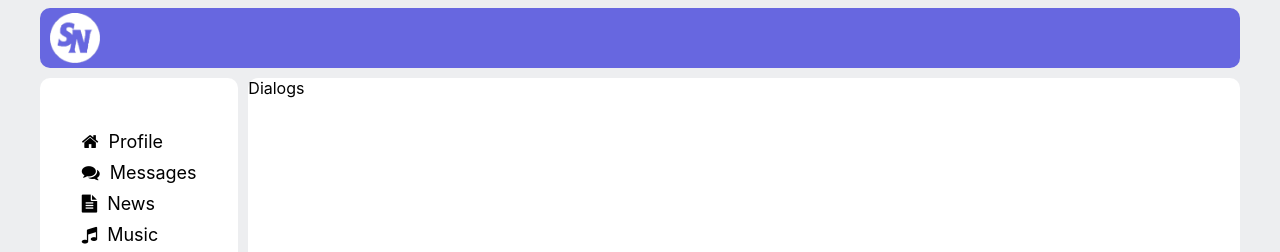
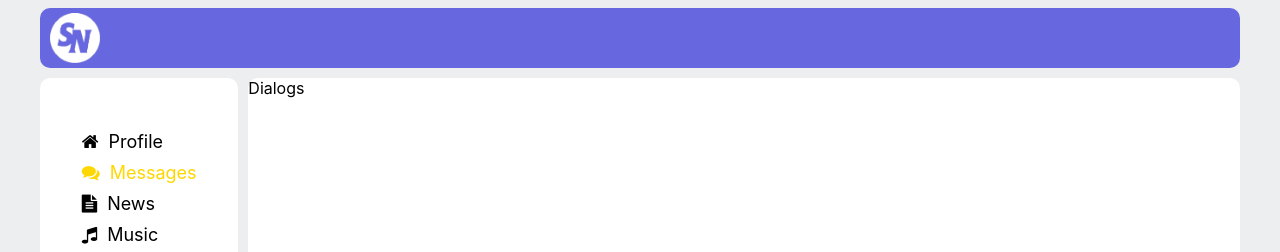
Before and after one commit to FeLL1kS/React-App, a React (Create React App) app: page /dialogs in a window 1280 px wide. Shown: the top 252 px of the page. Built offline with nearby package versions, Linux system fonts and the light colour scheme.

Commit message:
Router added

```diff
--- a/src/components/Header/Header.jsx
+++ b/src/components/Header/Header.jsx
@@ -1,11 +1,12 @@
 import React from 'react'
 import logo from '../../img/logo.png'
 import classes from './Header.module.css'
+import { NavLink } from 'react-router-dom'
 
 const Header = () => {
     return (
         <header className={classes.header}>
-            <a href='/profile'><img src={logo} /></a>
+            <NavLink to='/profile'><img src={logo} /></NavLink>
         </header>
     )
 }
--- a/src/components/Navbar/Navbar.jsx
+++ b/src/components/Navbar/Navbar.jsx
@@ -1,49 +1,50 @@
 import React from 'react'
 import classes from './Navbar.module.css'
+import { NavLink } from 'react-router-dom';
 
 const Navbar = () => {
     return (
         <nav className={classes.nav}>
             <div>
                 <div className={classes.nav__item}>
-                    <a href="/profile">
+                    <NavLink to="/profile" activeClassName={classes.active}>
                         <i className="fa fa-home" aria-hidden="true"></i>
                         <div className={`${classes.navbar_button_text} ${classes.nav_button_text}`}>
                             Profile
                         </div>
-                    </a>
+                    </NavLink>
                 </div>
                 <div className={classes.nav__item}>
-                    <a href="/dialogs">
+                    <NavLink to="/dialogs" activeClassName={classes.active}>
                         <i className="fa fa-comments" aria-hidden="true"></i>
                         <div className={`${classes.navbar_button_text} ${classes.nav_button_text}`}>
                             Messages
                         </div>
-                    </a>
+                    </NavLink>
                 </div>
                 <div className={classes.nav__item}>
-                    <a href="/news">
+                    <NavLink to="/news" activeClassName={classes.active}>
                         <i className="fa fa-file-text" aria-hidden="true"></i>
                         <div className={`${classes.navbar_button_text} ${classes.nav_button_text}`}>
                             News
                         </div>
-                    </a>
+                    </NavLink>
                 </div>
                 <div className={classes.nav__item}>
-                    <a href="/music">
+                    <NavLink to="/music" activeClassName={classes.active}>
                         <i className="fa fa-music" aria-hidden="true"></i>
                         <div className={`${classes.navbar_button_text} ${classes.nav_button_text}`}>
                             Music
                         </div>
-                    </a>
+                    </NavLink>
                 </div>
                 <div className={classes.nav__item}>
-                    <a href="/settings">
+                    <NavLink to="/settings" activeClassName={classes.active}>
                         <i className="fa fa-cog" aria-hidden="true"></i>
                         <div className={`${classes.navbar_button_text} ${classes.nav_button_text}`}>
                             Settings
                         </div>
-                    </a>
+                    </NavLink>
                 </div>
             </div>
         </nav>
--- a/src/components/Navbar/Navbar.module.css
+++ b/src/components/Navbar/Navbar.module.css
@@ -28,3 +28,7 @@
   color: black;
   text-decoration: none;
 }
+
+a.active {
+  color: gold;
+}
```
